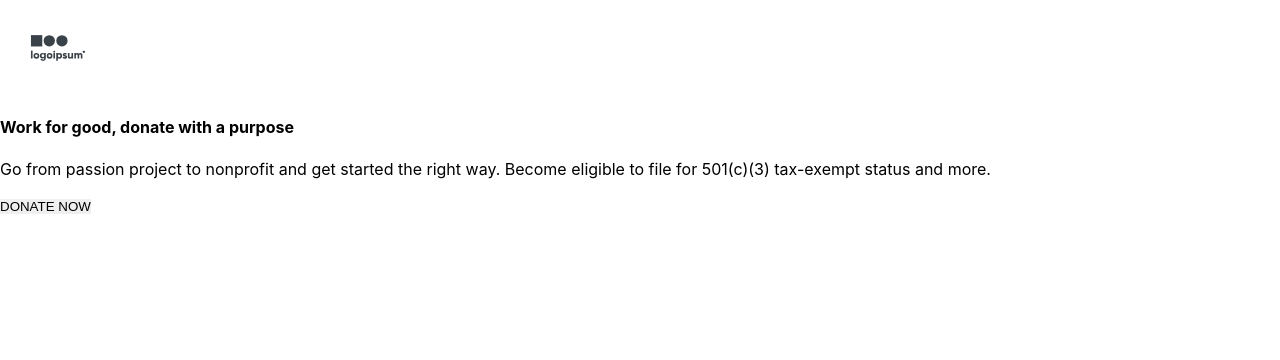
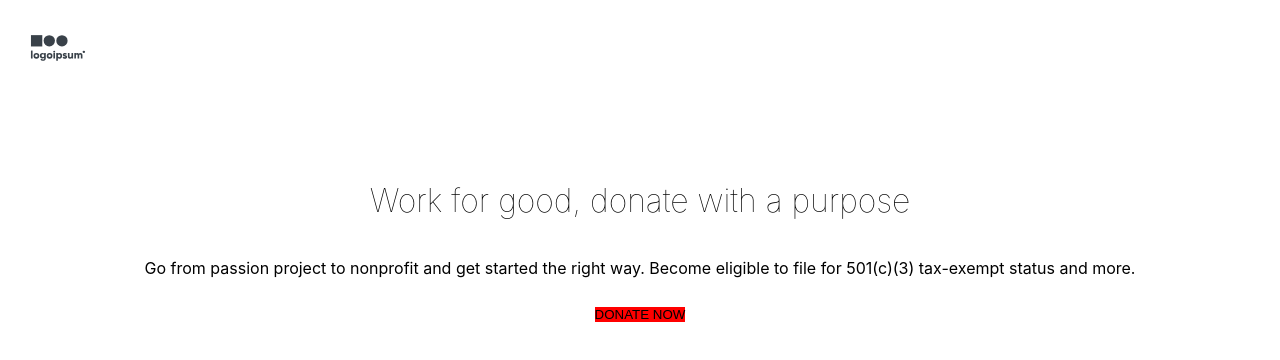
Before and after one commit to kevinsims1/clothes-for-us-next, a Next.js app: page / in a window 1280 px wide. Shown: the top 360 px of the page. Built offline with nearby package versions, Linux system fonts and the light colour scheme.

Commit message:
sections looking better

```diff
--- a/pages/index.js
+++ b/pages/index.js
@@ -4,7 +4,6 @@ const Home = () => {
   const [toggle, setToggle] = useState(false)
 
   const Toggle = () => {
-    console.log()
     setToggle(!toggle)
   }
 
@@ -34,22 +33,49 @@ const Home = () => {
 
 
       <main>
-        <div>
-          <h4>
+        <div className='section'>
+          <h1>
             Work for good, donate with a purpose
-          </h4>
+          </h1>
           <p>
             Go from passion project to nonprofit and get
             started the right way. Become eligible to file
             for 501(c)(3) tax-exempt status and more.
           </p>
-          <button>
+          <button className='donateBtn'>
             DONATE NOW
           </button>
         </div>
       </main>
 
       <style jsx>{`
+        .donateBtn{
+          background-color: red;
+          cursor: pointer;
+          margin: 1em
+        }
+
+        .donateBtn:hover{
+          background-color: black;
+          color: white
+        }
+        .section{
+          margin: 4em;
+          display: flex;
+          flex-direction: column;
+          align-items: center;
+        }
+
+        h1{
+          text-align: center;
+          font-weight: 100;
+        }
+
+        p{
+          text-align: center;
+          margin: 1em
+        }
+
         .dropDown{
           float: right;
           position: relative;
```
